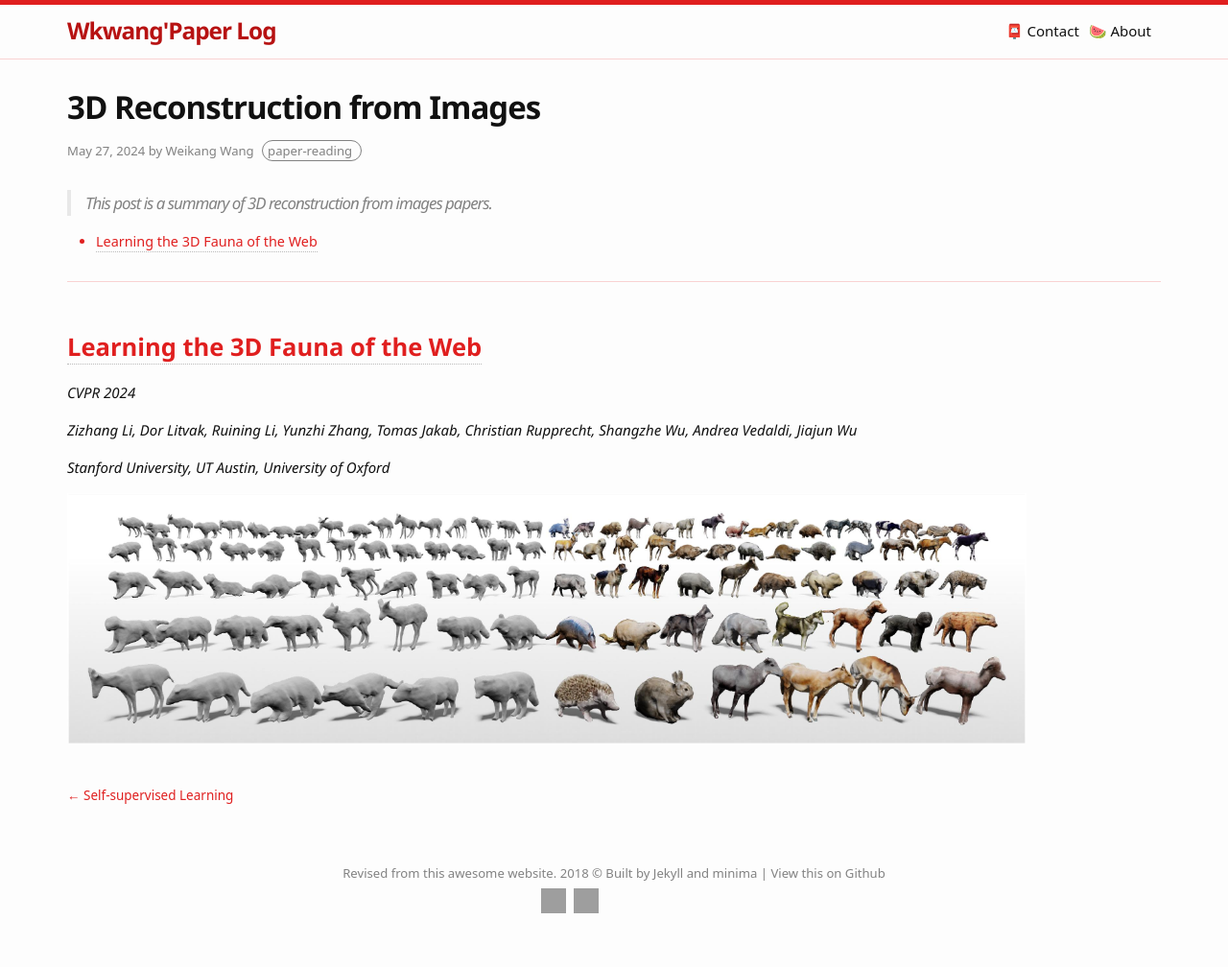
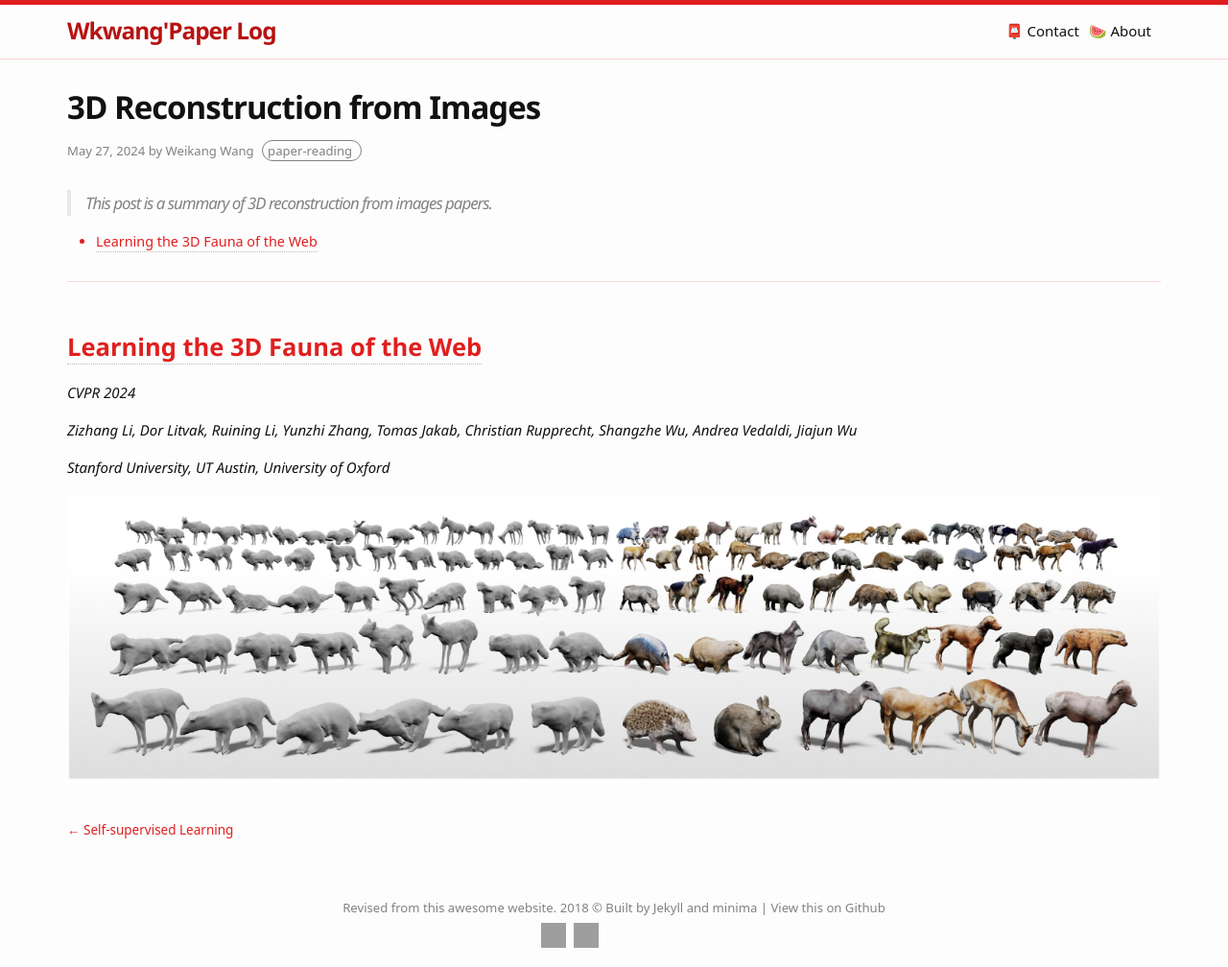
Before and after one commit to Wei-kang-Wang/tech-log, a Jekyll site: the page built from _posts/2024-05-27-3D Reconstruction from Images.md, in a window 1280 px wide. Shown: the whole page at 96% size. Built offline with Jekyll 4.4.1, drawn with Linux system fonts in a browser that asks for light colours; some web fonts are replaced; before the commit the page ends 972 px from its top, so only the background shows below that; grey boxes are pictures that could not be loaded.

Commit message:
Update 2024-05-27-3D Reconstruction from Images.md

```diff
--- a/_posts/2024-05-27-3D Reconstruction from Images.md
+++ b/_posts/2024-05-27-3D Reconstruction from Images.md
@@ -26,4 +26,4 @@ tags: paper-reading
 *Stanford University, UT Austin, University of Oxford*
 
 ![general]({{ '/assets/images/fauna_1.png' | relative_url }})
-{: style="width: 1000px; max-width: 100%;"}
+{: style="width: 1200px; max-width: 100%;"}
```
